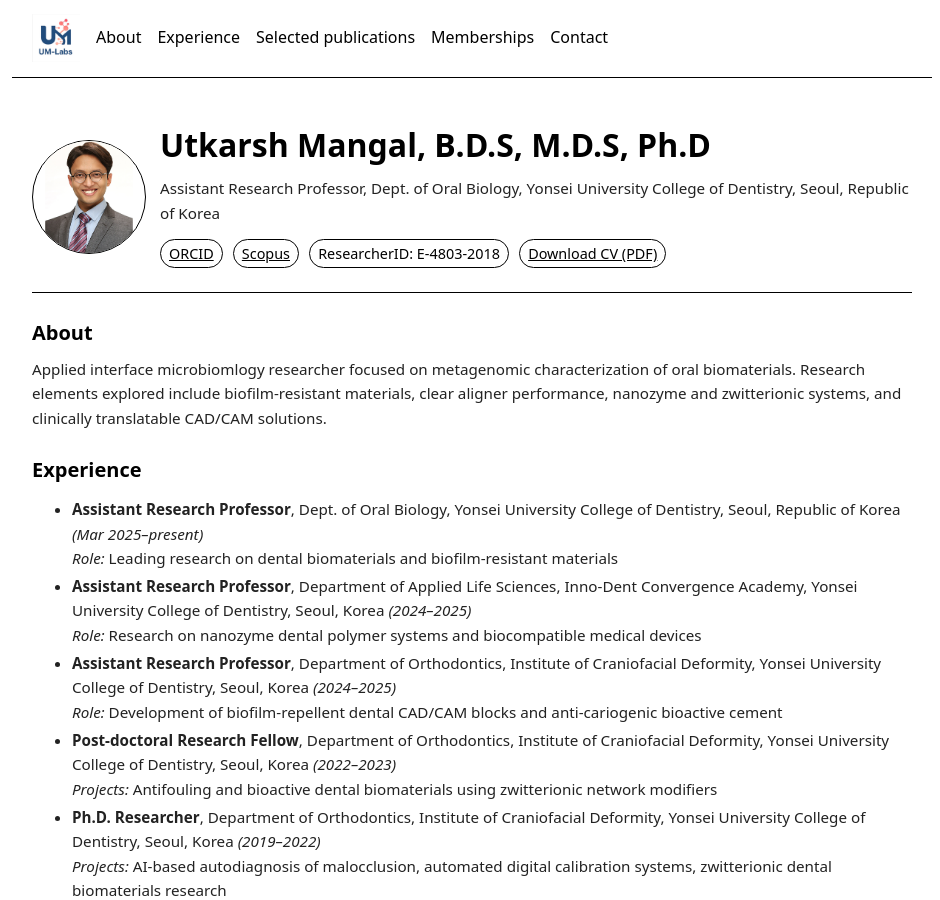
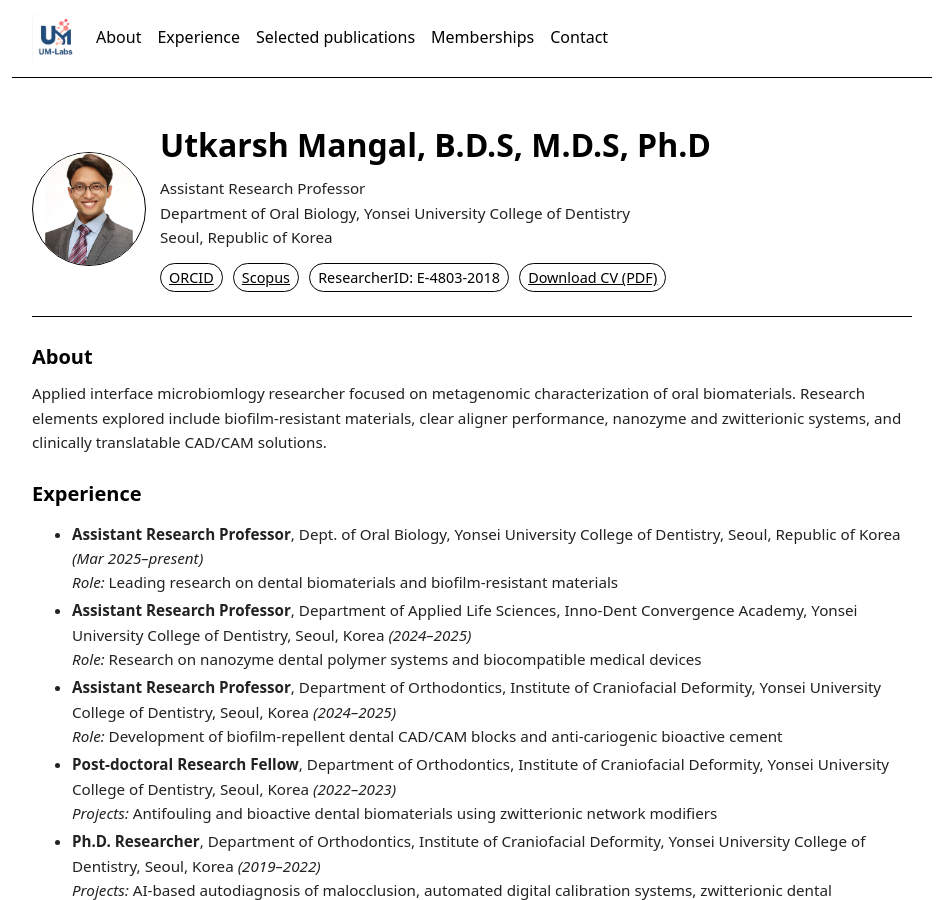
Before and after one commit to utkmangal/utkmangal, a Jekyll site: the page built from index.md, in a window 1280 px wide and 900 px high. Shown: the whole window, without its empty margins (168-1108 px from the left). Built offline with Jekyll 4.4.1, drawn with Linux system fonts in a browser that asks for light colours; our own code applies the rules of GitHub Pages for plain Markdown files.

Commit message:
Format header subtitle into three lines for better readability

```diff
--- a/index.md
+++ b/index.md
@@ -48,7 +48,9 @@ nav a img:hover{opacity:1}
     <div>
       <h1>Utkarsh Mangal, B.D.S, M.D.S, Ph.D</h1>
       <p class="small">
-        Assistant Research Professor, Dept. of Oral Biology, Yonsei University College of Dentistry, Seoul, Republic of Korea
+        Assistant Research Professor<br>
+        Department of Oral Biology, Yonsei University College of Dentistry<br>
+        Seoul, Republic of Korea
       </p>
       <div>
         <a class="badge" href="https://orcid.org/0000-0002-8323-9812">ORCID</a>
```
